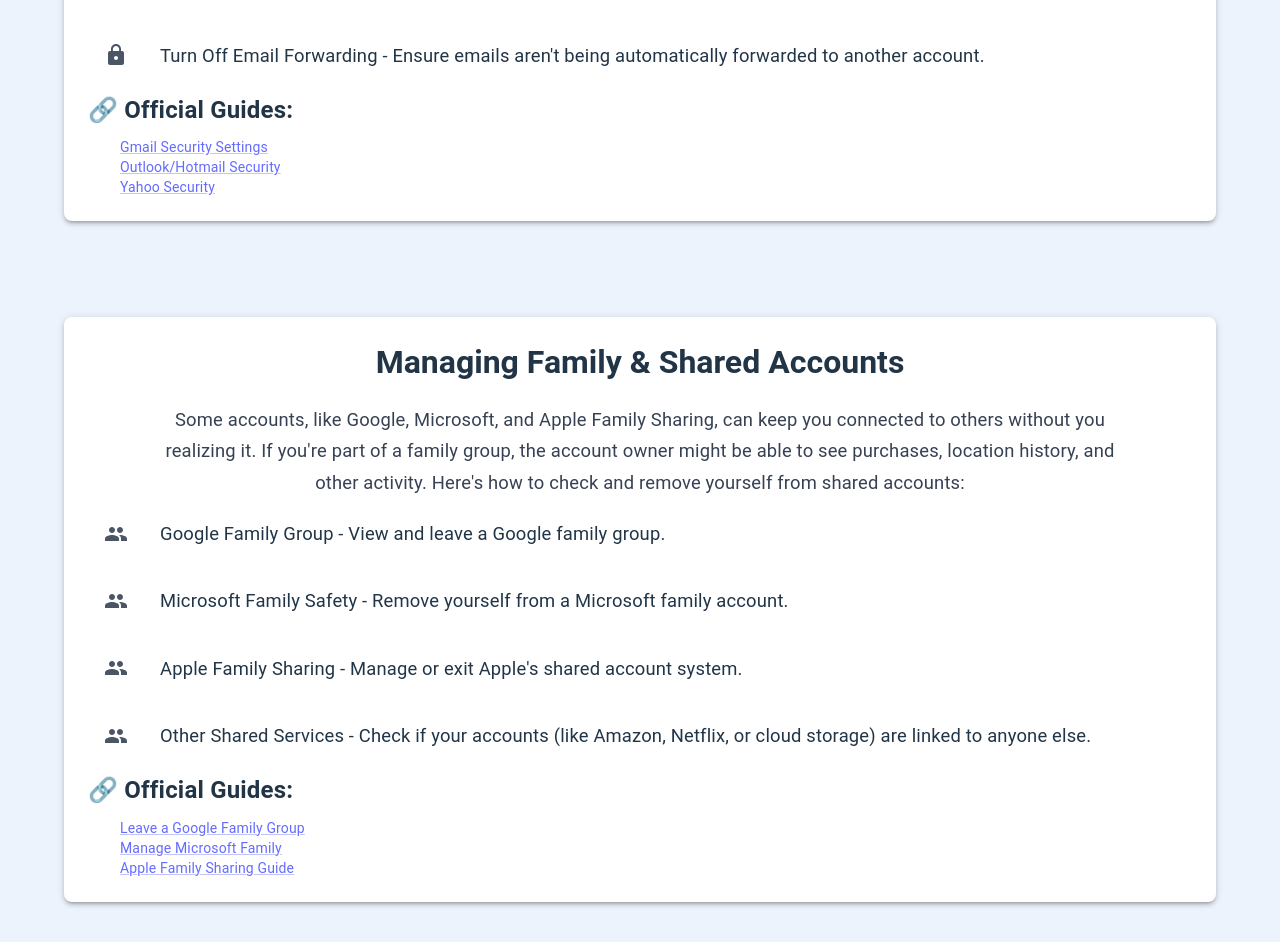
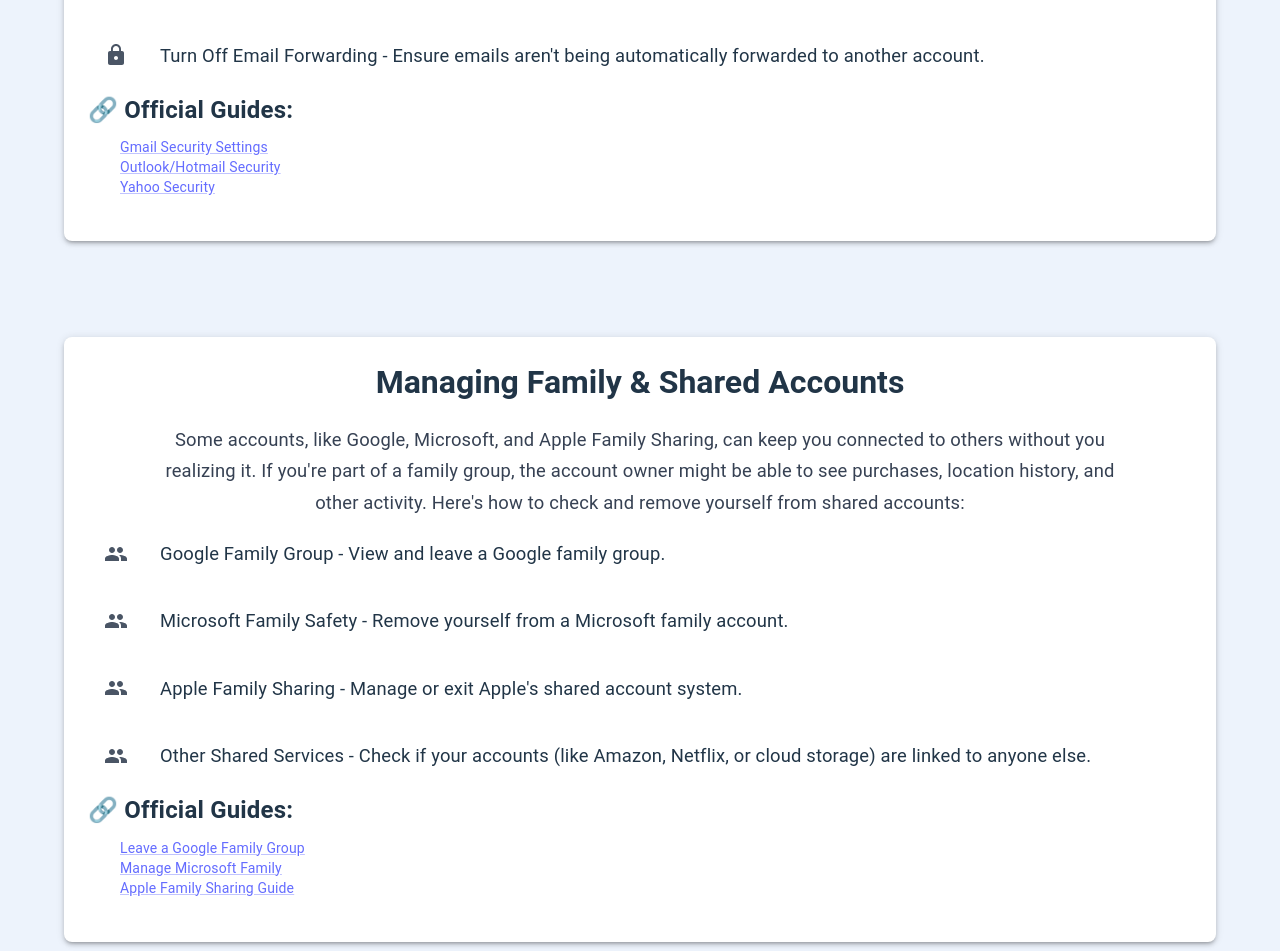
Before and after one commit to CJackson21/compromise-recovery, a React (Vite) app: page /family in a window 1280 px wide. Shown: the part 761-1712 px from the top of the page. Built offline with nearby package versions, Linux system fonts and the light colour scheme.

Commit message:
chore: added padding to bottom of cards

```diff
--- a/src/components/pages/FamilyAccounts.tsx
+++ b/src/components/pages/FamilyAccounts.tsx
@@ -74,7 +74,7 @@
                         <Typography variant="h6" fontWeight="bold" className="mt-4">
                             🔗 Official Guides:
                         </Typography>
-                        <div className="mt-2 space-y-1 ml-8">
+                        <div className="mt-2 space-y-1 ml-8 pb-5">
                             {[
                                 {
                                     label: 'Gmail Security Settings',
@@ -141,7 +141,7 @@
                         <Typography variant="h6" fontWeight="bold" className="mt-4 text-left">
                             🔗 Official Guides:
                         </Typography>
-                        <div className="mt-2 space-y-1 ml-8 text-left">
+                        <div className="mt-2 space-y-1 ml-8 text-left pb-5">
                             {[
                                 {
                                     label: 'Leave a Google Family Group',
```
